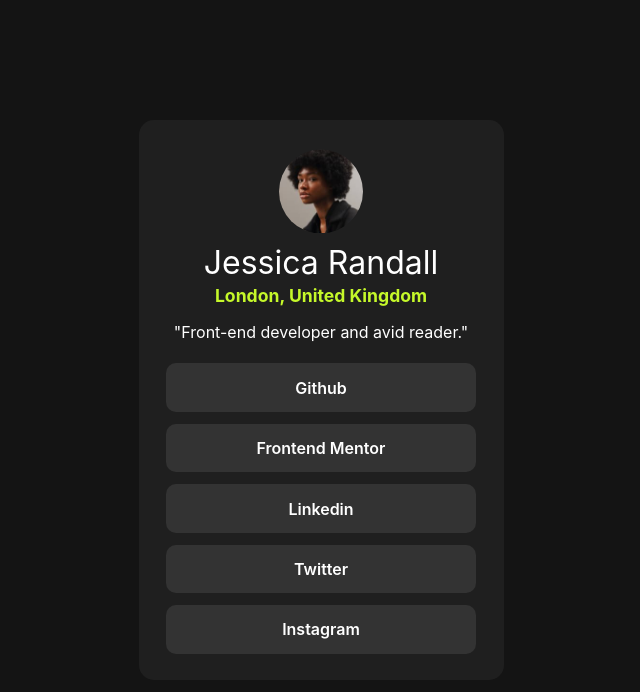
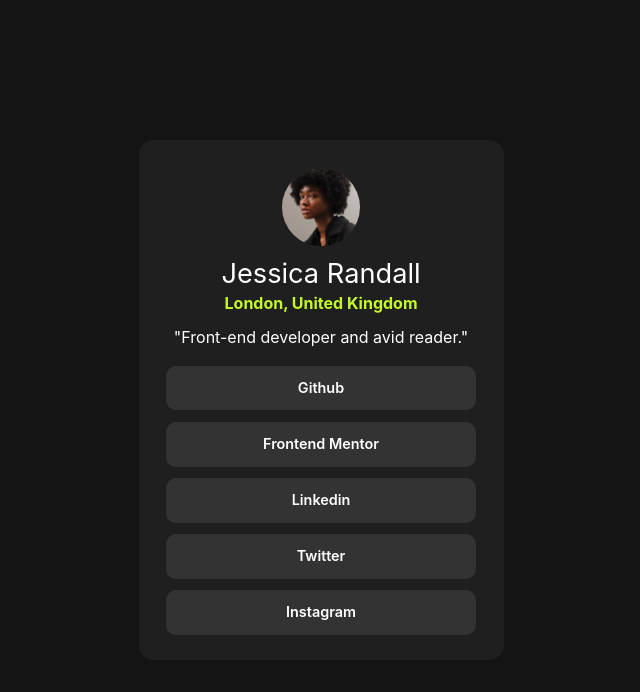
Before and after one commit to ZakJam/project_2, a plain HTML site: page index.html in a window 1280 px wide. Shown: the whole page, without its empty margins (319-959 px from the left). Drawn offline with Linux system fonts and the light colour scheme; a web font is replaced by a local one.

Commit message:
improved

```diff
--- a/src/css/style.css
+++ b/src/css/style.css
@@ -91,7 +91,7 @@
 .main_container{
 
 	width: 85%;
-	height: 70%;
+	height: 65%;
 	border-radius: 15px;
 	min-width: 274px;
 	min-height: 338px;
@@ -143,16 +143,17 @@
 
 .text_name{
 	color: white;
-	font-size: clamp(0.1rem , 6vw, 2rem );
+	font-size: clamp(0.1rem , 6vw, 1.7rem );
 	padding-bottom: 8px;
 }
+
 
 
 .text_city{
 	color: hsl(75, 94%, 57%);
 	font-size: 15px;
 	font-weight: bold;
-	font-size: clamp(0.1rem , 3.4vw, 1.1rem );
+	font-size: clamp(0.1rem , 3.4vw, 1rem );
 }
 
 
@@ -194,6 +195,7 @@
 	border-radius: 10px;
 	background-color: hsl(0, 0%, 20%);
 	font-weight: 600;
+	font-size:  clamp(0.1rem , 4vw, 0.9rem ) ;
 
 }
 
```
